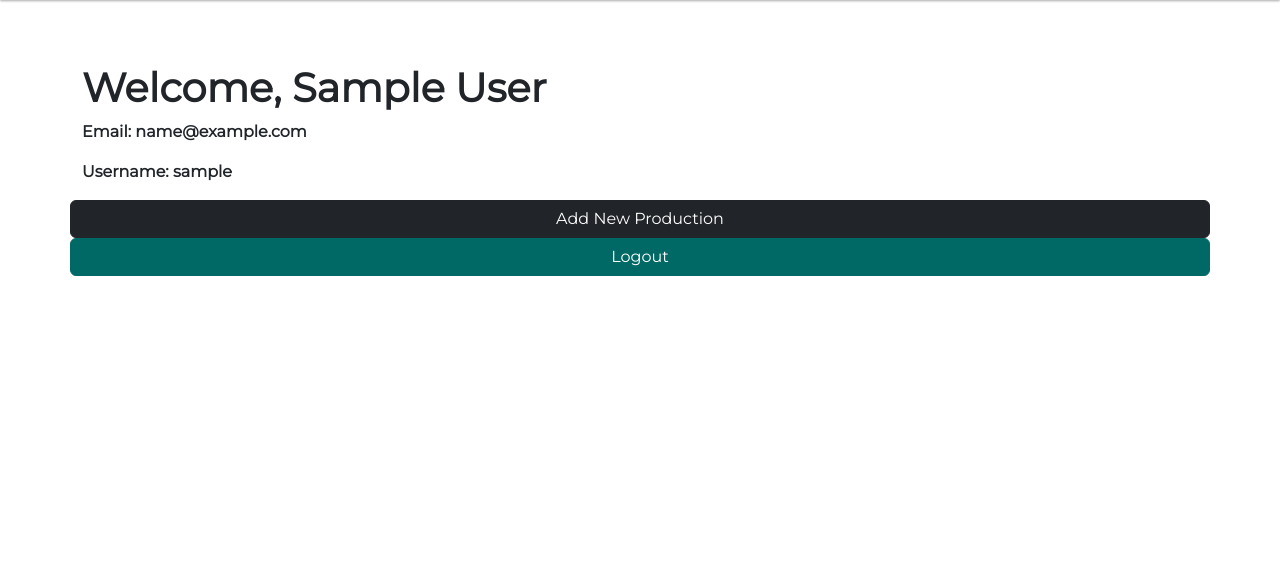
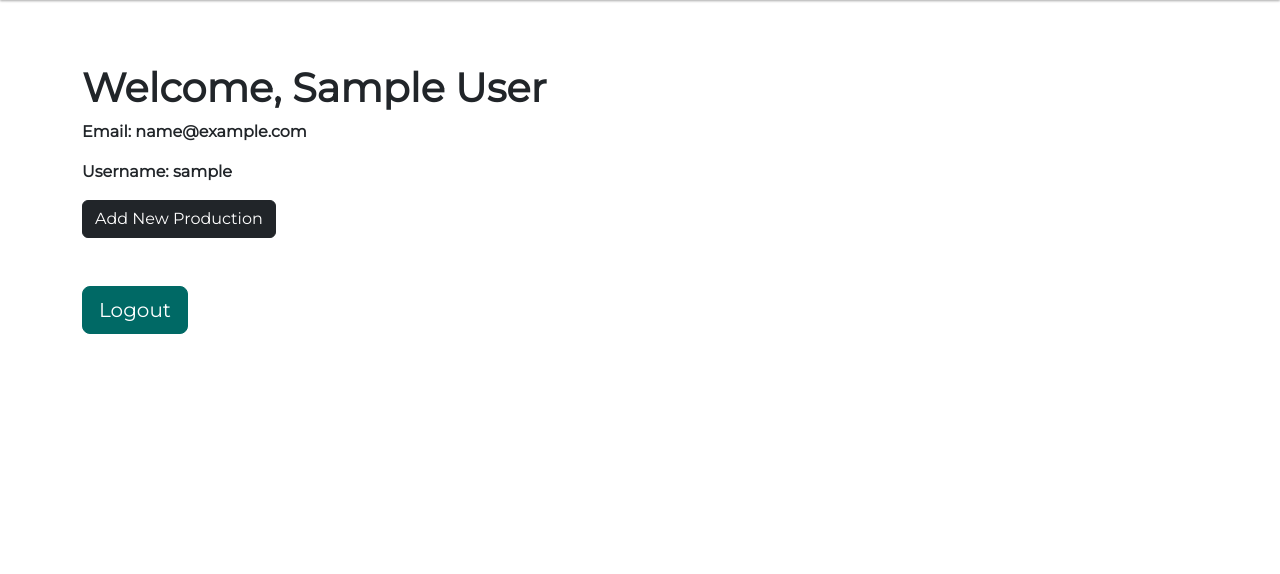
Before and after one commit to lagra-iku/aqua_manager, a Flask app: a page that uses templates/user_profile/profile.html in a window 1280 px wide. Shown: the part 148-722 px from the top of the page. Run offline with Flask 3, Linux system fonts and the light colour scheme; tables that the repository leaves empty hold one stand-in row (values such as "Sample post").

Commit message:
editing the homepage

```diff
--- a/app.py
+++ b/app.py
@@ -169,7 +169,8 @@ def admin():
         "SELECT id, name, bottle_qty, sachet_qty, status, modified_date FROM requests WHERE status  <> 'canceled' AND "
         "status <> 'completed' ORDER BY modified_date DESC")
     entry = cursor.fetchall()
-    return render_template('admin/home.html', x=entry, curr_date=curr_date)
+    fullname = session.get("full_name")
+    return render_template('admin/home.html', x=entry, fullname=fullname, curr_date=curr_date)
 
 
 @app.route('/add_production', methods=['GET', 'POST'])
@@ -188,6 +189,7 @@ def add_production():
         # fullname = session.get("full_name")
         # Redirect to a success page
         flash('Production form submitted successfully!!!')
+        # username = session.get("username")
         return redirect(url_for('production_content'))
 
     return render_template('admin/add_production.html', curr_date=curr_date)
@@ -276,7 +278,7 @@ def login():
         # Check if a user with the provided username exists in the database
         if user and check_password_hash(user[2], password):
             flash('Login successful!', 'success')
-            # session['username'] = username
+            session['username'] = username
             # Redirect to the user's profile page after successful login
             return redirect(url_for('profile', username=username))
         else:
--- a/templates/admin/home.html
+++ b/templates/admin/home.html
@@ -5,6 +5,7 @@
         <div class="row">
             <h2 class="">Water Production Admin Page</h2>
             <p class="txt-teal mb-5">Welcome, ##Factory Worker</p>
+            <P><span class="fw-bolder">Welcome, {{ fullname}}</span></P>
         </div>
         <div class="d-grid gap-3 d-md-block text-center">
             <a href="{{ url_for('add_production') }}" class="btn btn-lg p-5 mx-2 btn-secondary">Add Production</a>
--- a/templates/user_profile/profile.html
+++ b/templates/user_profile/profile.html
@@ -8,10 +8,15 @@
 
     <!-- Links to other functionalities -->
     <div class="row float-md-left">
-            <a href="{{ url_for('add_production') }}" class="btn btn-dark">Add New Production</a><br>
+        <div class="col-md-6">
+            <a href="{{ url_for('add_production') }}" class="btn btn-dark">Add New Production</a>
+        </div>
     </div>
+    <br><br>
     <div class="row float-md-left">
-    <a href="{{ url_for('logout') }}" class="btn btn-primary ">Logout</a>
+        <div class="col-md-6">
+            <a href="{{ url_for('logout') }}" class="btn btn-primary btn-lg">Logout</a>
+        </div>
     </div>
     </div>
 {% endblock %}
```
